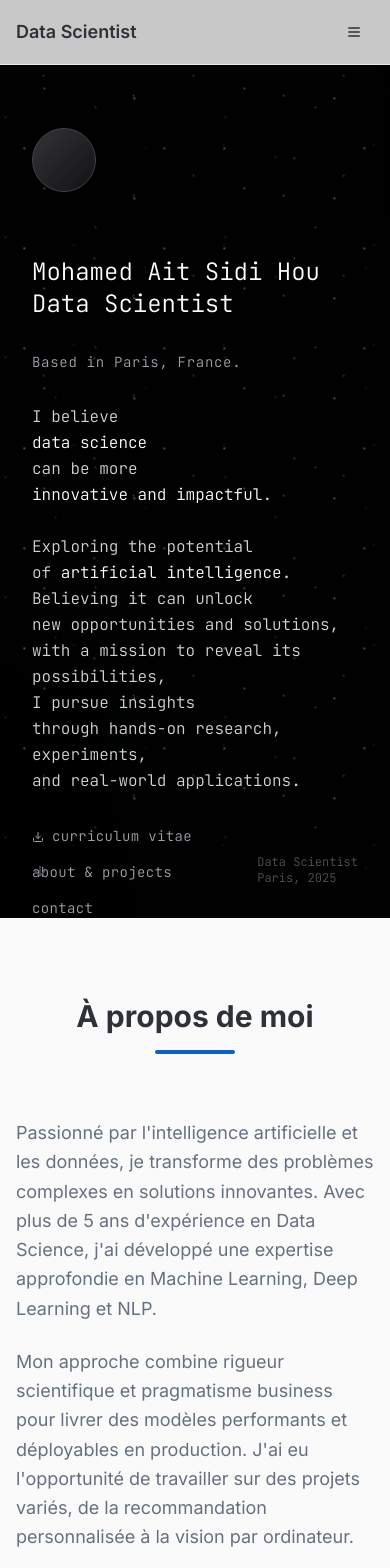
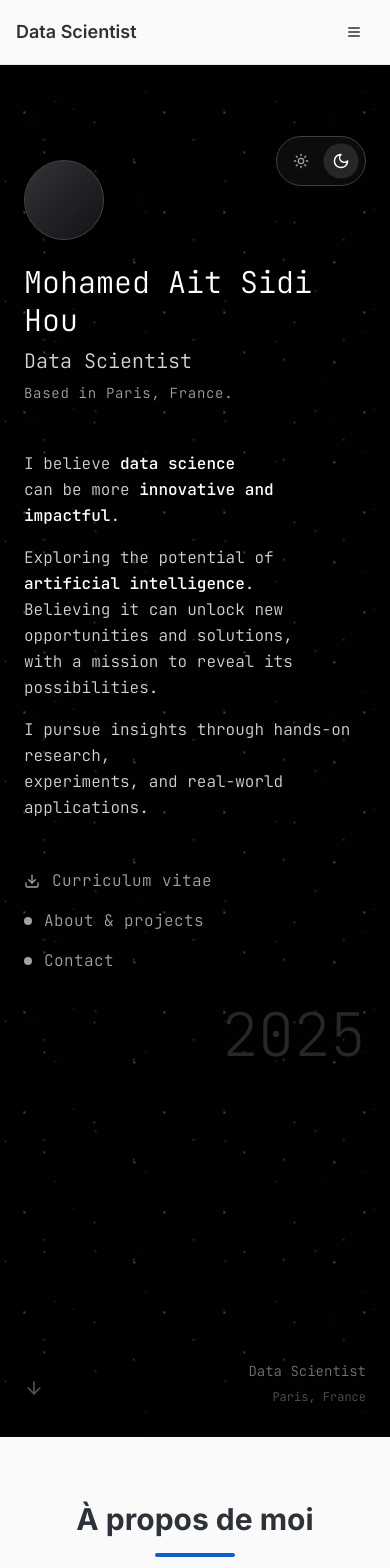
Before and after one commit to MohamedDataX/Portfolio, a React (Vite) app: page / in a window 390 px wide. Shown: the top 1568 px of the page. Built offline with nearby package versions, Linux system fonts and the light colour scheme.

Commit message:
add:isDarkMode or not

```diff
--- a/src/components/HeroSection.tsx
+++ b/src/components/HeroSection.tsx
@@ -1,6 +1,9 @@
-import { Download, ArrowDown } from 'lucide-react';
+import { Download, ArrowDown, Sun, Moon } from 'lucide-react';
+import { useState } from 'react';
 
 const HeroSection = () => {
+  const [isDarkMode, setIsDarkMode] = useState(true);
+
   const scrollToAbout = () => {
     const element = document.getElementById('apropos');
     if (element) {
@@ -8,104 +11,231 @@ const HeroSection = () => {
     }
   };
 
+  const scrollToContact = () => {
+    const element = document.getElementById('contact');
+    if (element) {
+      element.scrollIntoView({ behavior: 'smooth' });
+    }
+  };
+
+  const toggleTheme = () => {
+    setIsDarkMode(!isDarkMode);
+  };
+
   return (
-    <section id="accueil" className="min-h-screen bg-black text-white relative overflow-hidden font-mono">
-      {/* Stars background */}
-      <div className="absolute inset-0">
-        <div className="stars-layer-1"></div>
-        <div className="stars-layer-2"></div>
-        <div className="stars-layer-3"></div>
-        <div className="stars-layer-4"></div> {/* New fast layer */}
+    <section id="accueil" className={`min-h-screen relative overflow-hidden font-mono transition-all duration-1000 pt-16 ${
+      isDarkMode
+        ? 'bg-black text-white'
+        : 'bg-gradient-to-br from-gray-50 to-gray-200 text-gray-900'
+    }`}>
+      {/* Stars/Particles background */}
+      <div className={`absolute inset-0 transition-opacity duration-1000 ${isDarkMode ? 'opacity-100' : 'opacity-30'}`}>
+        <div className={`stars-layer-1 ${isDarkMode ? '' : 'invert'}`}></div>
+        <div className={`stars-layer-2 ${isDarkMode ? '' : 'invert'}`}></div>
+        <div className={`stars-layer-3 ${isDarkMode ? '' : 'invert'}`}></div>
+        <div className={`stars-layer-4 ${isDarkMode ? '' : 'invert'}`}></div>
       </div>
 
       {/* Subtle cosmic nebula */}
-      <div className="absolute inset-0 opacity-10">
+      <div className={`absolute inset-0 transition-opacity duration-1000 ${isDarkMode ? 'opacity-10' : 'opacity-5'}`}>
         <div className="cosmic-nebula"></div>
       </div>
 
       {/* Floating particles */}
-      <div className="absolute inset-0">
-        <div className="floating-particles"></div>
+      <div className={`absolute inset-0 transition-opacity duration-1000 ${isDarkMode ? 'opacity-100' : 'opacity-20'}`}>
+        <div className={`floating-particles ${isDarkMode ? '' : 'invert'}`}></div>
       </div>
 
-      <div className="relative z-10 max-w-4xl mx-auto px-8 pt-32">
-        {/* Photo de profil minimaliste */}
-        <div className="mb-16">
-          <div className="w-16 h-16 rounded-full bg-gradient-to-br from-zinc-700 to-zinc-900 opacity-80 hover:opacity-100 transition-opacity duration-500 border border-zinc-600"></div>
+      {/* Theme toggle buttons */}
+      <div className="absolute top-20 right-6 sm:right-8 z-20">
+        <div className={`flex items-center gap-2 p-2 rounded-full backdrop-blur-sm transition-all duration-500 ${
+          isDarkMode
+            ? 'bg-zinc-900/50 border border-zinc-700'
+            : 'bg-white/50 border border-gray-300'
+        }`}>
+          <button
+            onClick={toggleTheme}
+            className={`p-2 rounded-full transition-all duration-300 ${
+              isDarkMode
+                ? 'text-zinc-400 hover:text-white hover:bg-zinc-800'
+                : 'text-gray-600 hover:text-gray-900 hover:bg-gray-200 bg-gray-100'
+            } ${!isDarkMode ? 'scale-110 shadow-md' : ''}`}
+            aria-label="Light mode"
+          >
+            <Sun className="w-4 h-4" />
+          </button>
+          <button
+            onClick={toggleTheme}
+            className={`p-2 rounded-full transition-all duration-300 ${
+              isDarkMode
+                ? 'text-white bg-zinc-800 scale-110 shadow-md'
+                : 'text-gray-400 hover:text-gray-600 hover:bg-gray-100'
+            }`}
+            aria-label="Dark mode"
+          >
+            <Moon className="w-4 h-4" />
+          </button>
         </div>
+      </div>
 
-        {/* Nom */}
-          <div className="text-2xl font-light text-white mt-16 mb-8">
-            Mohamed Ait Sidi Hou
-            <br />
-            Data Scientist
-          </div>
+      {/* Main content container */}
+      <div className="relative z-10 min-h-[calc(100vh-4rem)] flex flex-col justify-center py-8">
+        <div className="max-w-6xl mx-auto px-6 sm:px-8 lg:px-12 w-full">
+          <div className="grid grid-cols-1 lg:grid-cols-12 gap-8 items-start">
 
-        {/* Texte principal - style p5aholic */}
-        <div className="space-y-8 max-w-2xl">
-          <div className="text-sm text-zinc-400 font-light tracking-wider">
-            Based in Paris, France.
-          </div>
+            {/* Left column - Main content */}
+            <div className="lg:col-span-8 space-y-12">
 
-          <div className="text-base leading-relaxed text-zinc-300 font-light">
-            I believe<br />
-            <span className="text-white">data science</span><br />
-            can be more<br />
-            <span className="text-white">innovative and impactful</span>.<br />
-            <br />
-            Exploring the potential<br />
-  of <span className="text-white">artificial intelligence</span>.<br />
-  Believing it can unlock<br />
-  new opportunities and solutions,<br />
-  with a mission to reveal its possibilities,<br />
-  I pursue insights<br />
-  through hands-on research,<br />
-  experiments,<br />
-  and real-world applications.
-</div>
+              {/* Header section */}
+              <div className="space-y-6">
+                {/* Photo de profil */}
+                <div className={`w-20 h-20 rounded-full transition-all duration-500 opacity-80 hover:opacity-100 border ${
+                  isDarkMode
+                    ? 'bg-gradient-to-br from-zinc-700 to-zinc-900 border-zinc-600'
+                    : 'bg-gradient-to-br from-gray-300 to-gray-500 border-gray-400'
+                }`}></div>
 
-          {/* Navigation/Actions minimalistes */}
-          <div className="space-y-4 text-sm">
-            <button
-              className="block text-zinc-400 hover:text-white transition-colors duration-300 font-light tracking-wide"
-            >
-              <Download className="inline w-3 h-3 mr-2" />
-              curriculum vitae
-            </button>
-            <button
-              onClick={scrollToAbout}
-              className="block text-zinc-400 hover:text-white transition-colors duration-300 font-light tracking-wide"
-            >
-              about & projects
-            </button>
-            <a
-              href="mailto:contact@mohamedaitsidihou.com"
-              className="block text-zinc-400 hover:text-white transition-colors duration-300 font-light tracking-wide"
-            >
-              contact
-            </a>
+                {/* Nom et titre */}
+                <div className="space-y-2">
+                  <h1 className={`text-3xl sm:text-4xl font-light leading-tight transition-colors duration-500 ${
+                    isDarkMode ? 'text-white' : 'text-gray-900'
+                  }`}>
+                    Mohamed Ait Sidi Hou
+                  </h1>
+                  <h2 className={`text-xl sm:text-2xl font-light transition-colors duration-500 ${
+                    isDarkMode ? 'text-zinc-300' : 'text-gray-700'
+                  }`}>
+                    Data Scientist
+                  </h2>
+                  <p className={`text-sm font-light tracking-wider transition-colors duration-500 ${
+                    isDarkMode ? 'text-zinc-400' : 'text-gray-600'
+                  }`}>
+                    Based in Paris, France.
+                  </p>
+                </div>
+              </div>
+
+              {/* Mission statement */}
+              <div className="max-w-2xl">
+                <div className={`text-base sm:text-lg leading-relaxed font-light space-y-4 transition-colors duration-500 ${
+                  isDarkMode ? 'text-zinc-300' : 'text-gray-700'
+                }`}>
+                  <p>
+                    I believe <span className={`font-medium transition-colors duration-500 ${
+                      isDarkMode ? 'text-white' : 'text-gray-900'
+                    }`}>data science</span><br />
+                    can be more <span className={`font-medium transition-colors duration-500 ${
+                      isDarkMode ? 'text-white' : 'text-gray-900'
+                    }`}>innovative and impactful</span>.
+                  </p>
+
+                  <p>
+                    Exploring the potential of <span className={`font-medium transition-colors duration-500 ${
+                      isDarkMode ? 'text-white' : 'text-gray-900'
+                    }`}>artificial intelligence</span>.<br />
+                    Believing it can unlock new opportunities and solutions,<br />
+                    with a mission to reveal its possibilities.
+                  </p>
+
+                  <p>
+                    I pursue insights through hands-on research,<br />
+                    experiments, and real-world applications.
+                  </p>
+                </div>
+              </div>
+
+              {/* Navigation actions */}
+              <div className="space-y-6">
+                <div className="flex flex-col sm:flex-row gap-4 sm:gap-8">
+                  <button className={`group flex items-center font-light tracking-wide transition-colors duration-300 ${
+                    isDarkMode
+                      ? 'text-zinc-400 hover:text-white'
+                      : 'text-gray-600 hover:text-gray-900'
+                  }`}>
+                    <Download className="w-4 h-4 mr-3 group-hover:scale-110 transition-transform duration-300" />
+                    <span>Curriculum vitae</span>
+                  </button>
+
+                  <button
+                    onClick={scrollToAbout}
+                    className={`group flex items-center font-light tracking-wide transition-colors duration-300 ${
+                      isDarkMode
+                        ? 'text-zinc-400 hover:text-white'
+                        : 'text-gray-600 hover:text-gray-900'
+                    }`}
+                  >
+                    <div className={`w-2 h-2 rounded-full mr-3 transition-colors duration-300 ${
+                      isDarkMode
+                        ? 'bg-zinc-400 group-hover:bg-white'
+                        : 'bg-gray-600 group-hover:bg-gray-900'
+                    }`}></div>
+                    <span>About & projects</span>
+                  </button>
+
+                  <button
+                    onClick={scrollToContact}
+                    className={`group flex items-center font-light tracking-wide transition-colors duration-300 ${
+                      isDarkMode
+                        ? 'text-zinc-400 hover:text-white'
+                        : 'text-gray-600 hover:text-gray-900'
+                    }`}
+                  >
+                    <div className={`w-2 h-2 rounded-full mr-3 transition-colors duration-300 ${
+                      isDarkMode
+                        ? 'bg-zinc-400 group-hover:bg-white'
+                        : 'bg-gray-600 group-hover:bg-gray-900'
+                    }`}></div>
+                    <span>Contact</span>
+                  </button>
+                </div>
+              </div>
+            </div>
+
+            {/* Right column - Metadata */}
+            <div className="lg:col-span-4 flex flex-col justify-between h-full min-h-[400px]">
+              {/* Year indicator */}
+              <div className="text-right">
+                <div className={`text-6xl sm:text-7xl lg:text-8xl font-extralight leading-none transition-colors duration-500 ${
+                  isDarkMode ? 'text-zinc-800' : 'text-gray-300'
+                }`}>
+                  2025
+                </div>
+              </div>
+
+              {/* Bottom info */}
+              <div className="text-right space-y-2 mt-auto">
+                <p className={`text-sm font-light transition-colors duration-500 ${
+                  isDarkMode ? 'text-zinc-500' : 'text-gray-600'
+                }`}>
+                  Data Scientist
+                </p>
+                <p className={`text-xs font-light transition-colors duration-500 ${
+                  isDarkMode ? 'text-zinc-600' : 'text-gray-500'
+                }`}>
+                  Paris, France
+                </p>
+              </div>
+            </div>
           </div>
         </div>
 
-        {/* Scroll indicator discret */}
-        <div className="absolute bottom-8 left-8">
+        {/* Scroll indicator */}
+        <div className="absolute bottom-8 left-6 sm:left-8 z-10">
           <button
             onClick={scrollToAbout}
-            className="text-zinc-600 hover:text-zinc-400 transition-colors duration-300"
+            className={`group transition-all duration-300 ${
+              isDarkMode
+                ? 'text-zinc-600 hover:text-zinc-400'
+                : 'text-gray-400 hover:text-gray-600'
+            }`}
           >
-            <ArrowDown className="w-4 h-4" />
+            <ArrowDown className="w-5 h-5 group-hover:translate-y-1 transition-transform duration-300" />
           </button>
-        </div>
-
-        {/* Copyright/Info en bas à droite */}
-        <div className="absolute bottom-8 right-8 text-xs text-zinc-600 font-light">
-          Data Scientist<br />
-          Paris, 2025
         </div>
       </div>
 
       <style>{`
-        @import url('https://fonts.googleapis.com/css2?family=JetBrains+Mono:wght@200;300;400;500&display=swap');
+        @import url('https://fonts.googleapis.com/css2?family=JetBrains+Mono:wght@200;300;400;500;600&display=swap');
 
         .font-mono {
           font-family: 'JetBrains Mono', monospace;
@@ -252,15 +382,58 @@ const HeroSection = () => {
         }
 
         ::-webkit-scrollbar-track {
-          background: #000000;
+          background: var(--scrollbar-track);
         }
 
         ::-webkit-scrollbar-thumb {
-          background: #27272a;
+          background: var(--scrollbar-thumb);
         }
 
         ::-webkit-scrollbar-thumb:hover {
-          background: #3f3f46;
+          background: var(--scrollbar-thumb-hover);
+        }
+
+        /* CSS Variables for theme colors */
+        :root {
+          --scrollbar-track: #000000;
+          --scrollbar-thumb: #27272a;
+          --scrollbar-thumb-hover: #3f3f46;
+        }
+
+        .light-theme {
+          --scrollbar-track: #f9fafb;
+          --scrollbar-thumb: #d1d5db;
+          --scrollbar-thumb-hover: #9ca3af;
+        }
+
+        /* Responsive adjustments */
+        @media (max-width: 640px) {
+          .min-h-screen {
+            min-height: 100vh;
+            min-height: 100dvh;
+          }
+
+          /* Mobile navigation spacing */
+          section {
+            padding-top: 4rem !important;
+          }
+
+          .min-h-\[calc\(100vh-4rem\)\] {
+            min-height: calc(100vh - 4rem) !important;
+            min-height: calc(100dvh - 4rem) !important;
+          }
+
+          /* Theme buttons positioning for mobile */
+          .absolute.top-20 {
+            top: 4.5rem !important;
+          }
+        }
+
+        /* Tablet and desktop navigation spacing */
+        @media (min-width: 641px) {
+          section {
+            padding-top: 4rem !important;
+          }
         }
       `}</style>
     </section>
```
